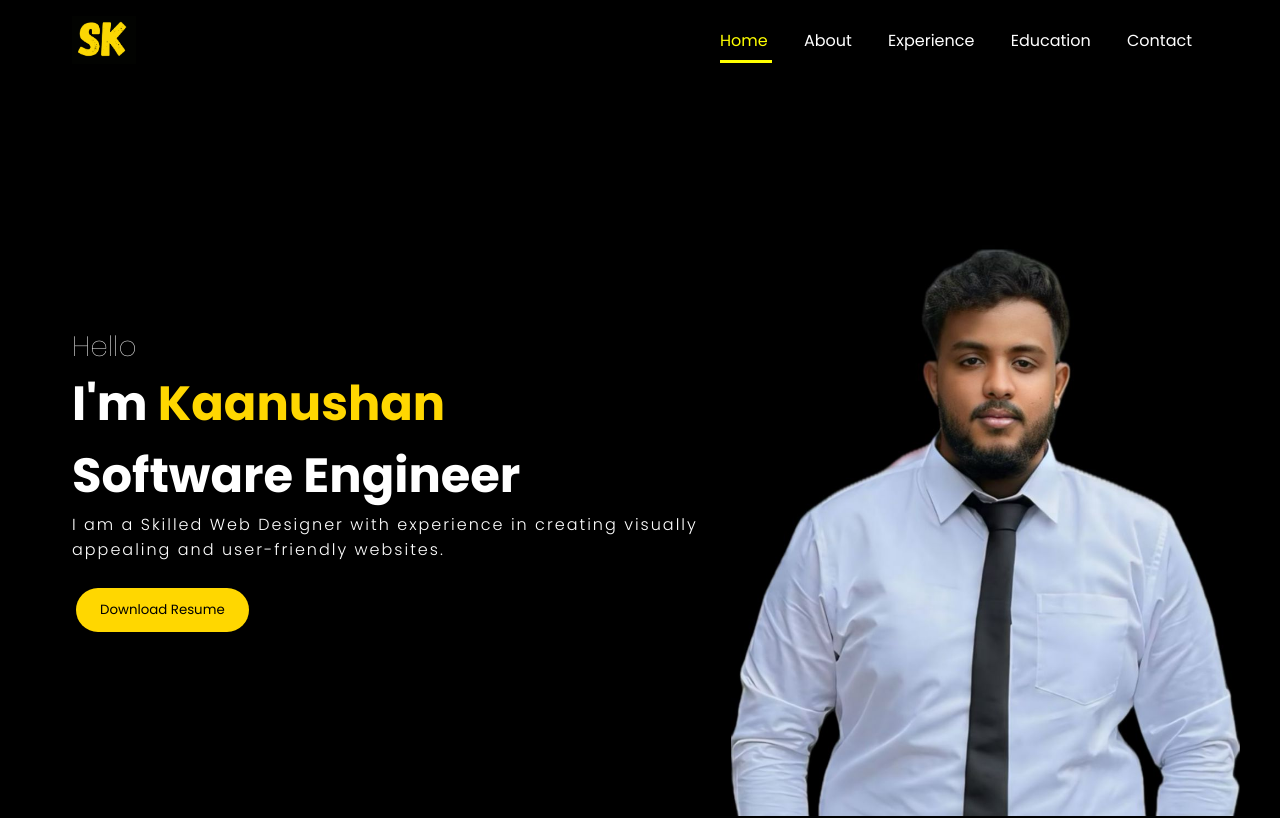
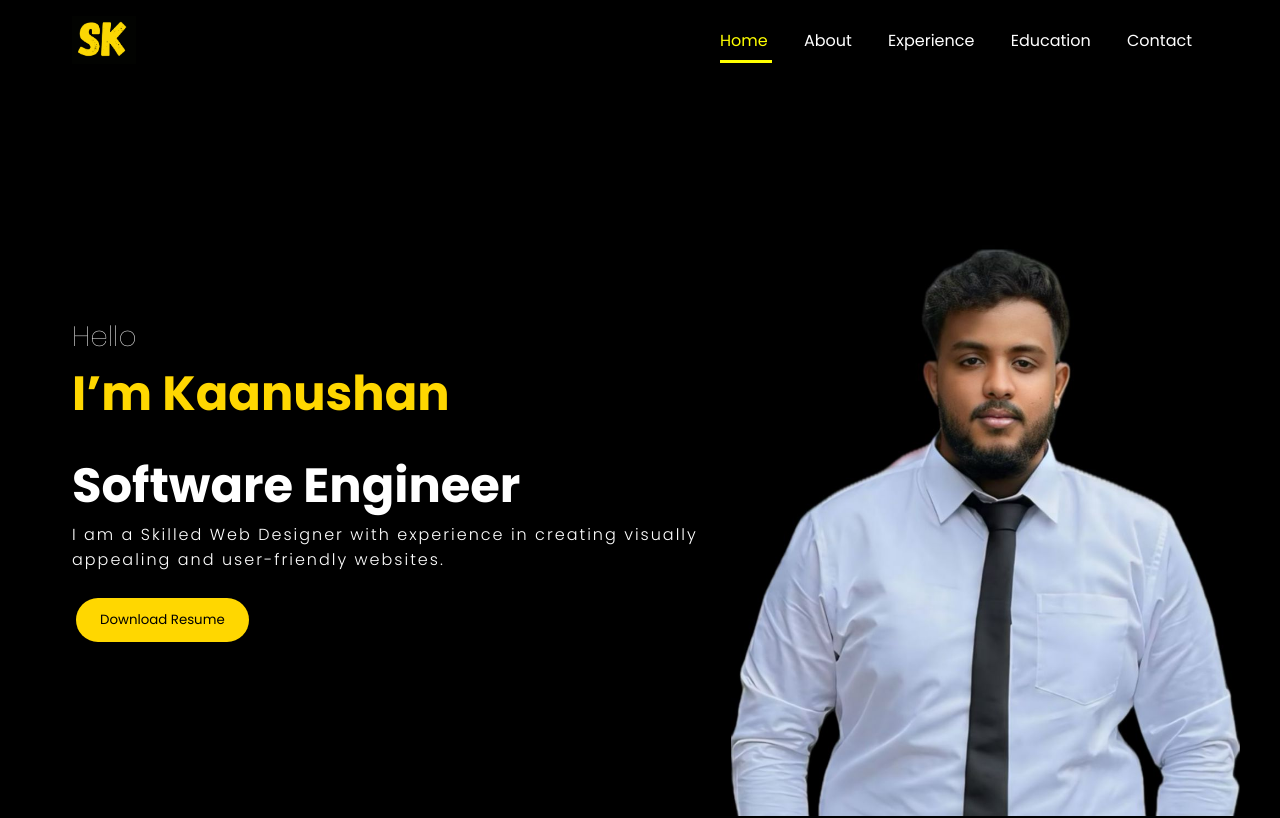
Before and after one commit to Kaanu0824/SK_Portfolio, a React (Create React App) app: page / in a window 1280 px wide. Shown: the top 818 px of the page. Built offline with nearby package versions, Linux system fonts and the light colour scheme.

Commit message:
Blink Changes

```diff
--- a/src/components/Intro/intro.css
+++ b/src/components/Intro/intro.css
@@ -32,8 +32,14 @@
   font-weight: 100;
 }
 
-  .introName {
+.typingText {
   color: #FFD700;
+  font-weight: 700;
+  white-space: nowrap;
+  overflow: hidden;
+  border-right: 0.15em solid #FFD700;
+  animation: typing 5s steps(30, end), blink-caret 0.75s step-end infinite;
+  display: inline-block;
 }
 
 .IntroPara {
@@ -51,21 +57,17 @@
   align-items: center;
   object-fit: cover;
   margin: 0 0.25rem;
-
 }
 
-  /* Blinking Animation */
-  @keyframes blink {
-    0%, 49% {
-      opacity: 1;
-    }
-    50%, 100% {
-      opacity: 0;
-    }
+/* Typing Animation */
+@keyframes typing {
+  from { width: 0; }
+  to { width: 100%; }
 }
 
-  .introText {
-    animation: blink 2s infinite;
+@keyframes blink-caret {
+  from, to { border-color: transparent; }
+  50% { border-color: #FFD700; }
 }
 
 @media screen and (max-width: 430px) {
@@ -94,7 +96,7 @@
   }
 
   .btn {
-      margin: 0 5rem;
+      margin: 0 5.5rem;
       position: absolute;
       top: 43rem;
   }
--- a/src/components/Intro/intro.js
+++ b/src/components/Intro/intro.js
@@ -8,7 +8,7 @@ function Intro() {
       <div className="introcontent">
         <span className="hello"> Hello </span>
         <span className="introText">
-          I'm <span className="introName">Kaanushan</span> <br /> Software Engineer
+          <span className="typingText">I’m Kaanushan </span><span><br /> Software Engineer</span>
         </span>
         <p className="IntroPara">
           I am a Skilled Web Designer with experience in creating visually <br/>
```
Also changed, not shown: 1 other file (tests, documents, lock files or other folders). Lines whose indentation alone changed are shown as unchanged.
